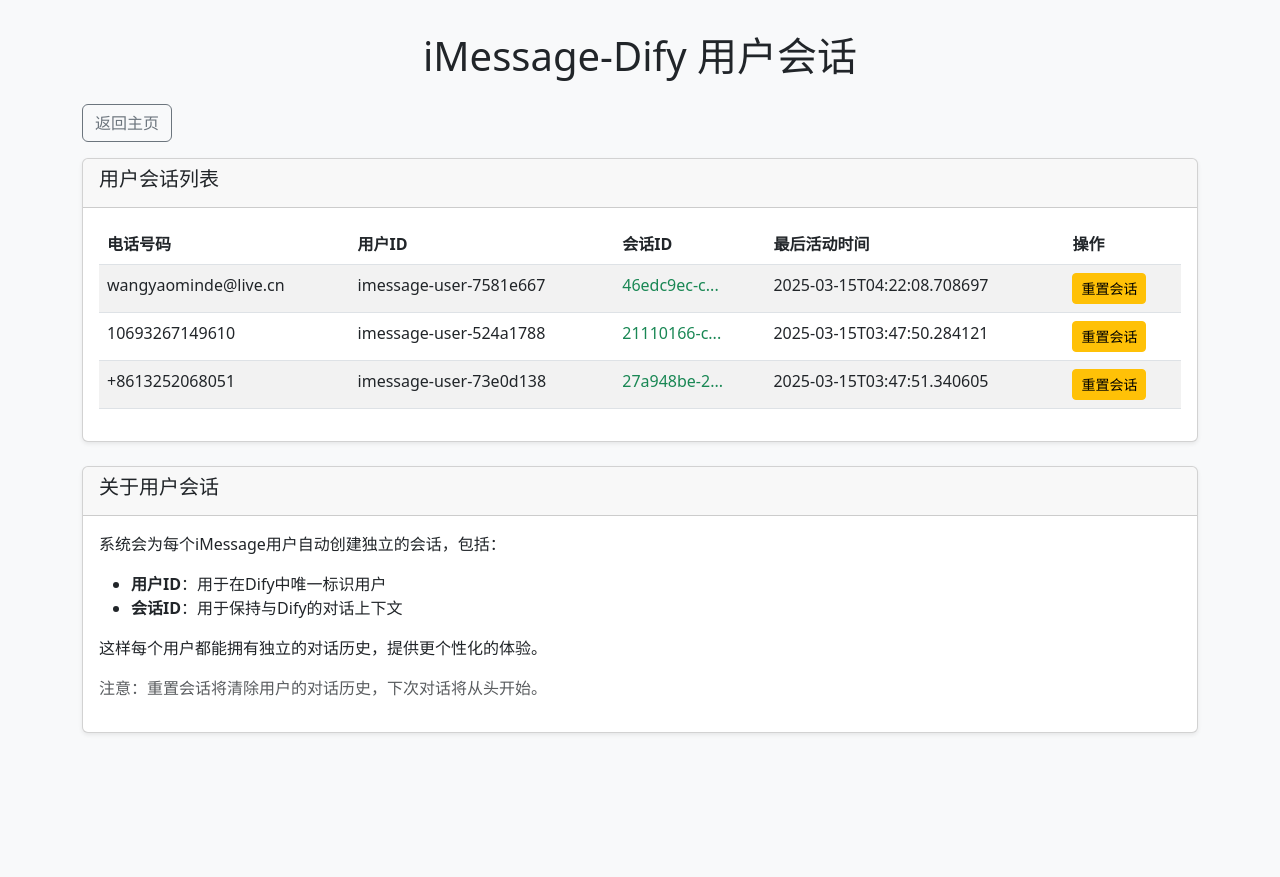
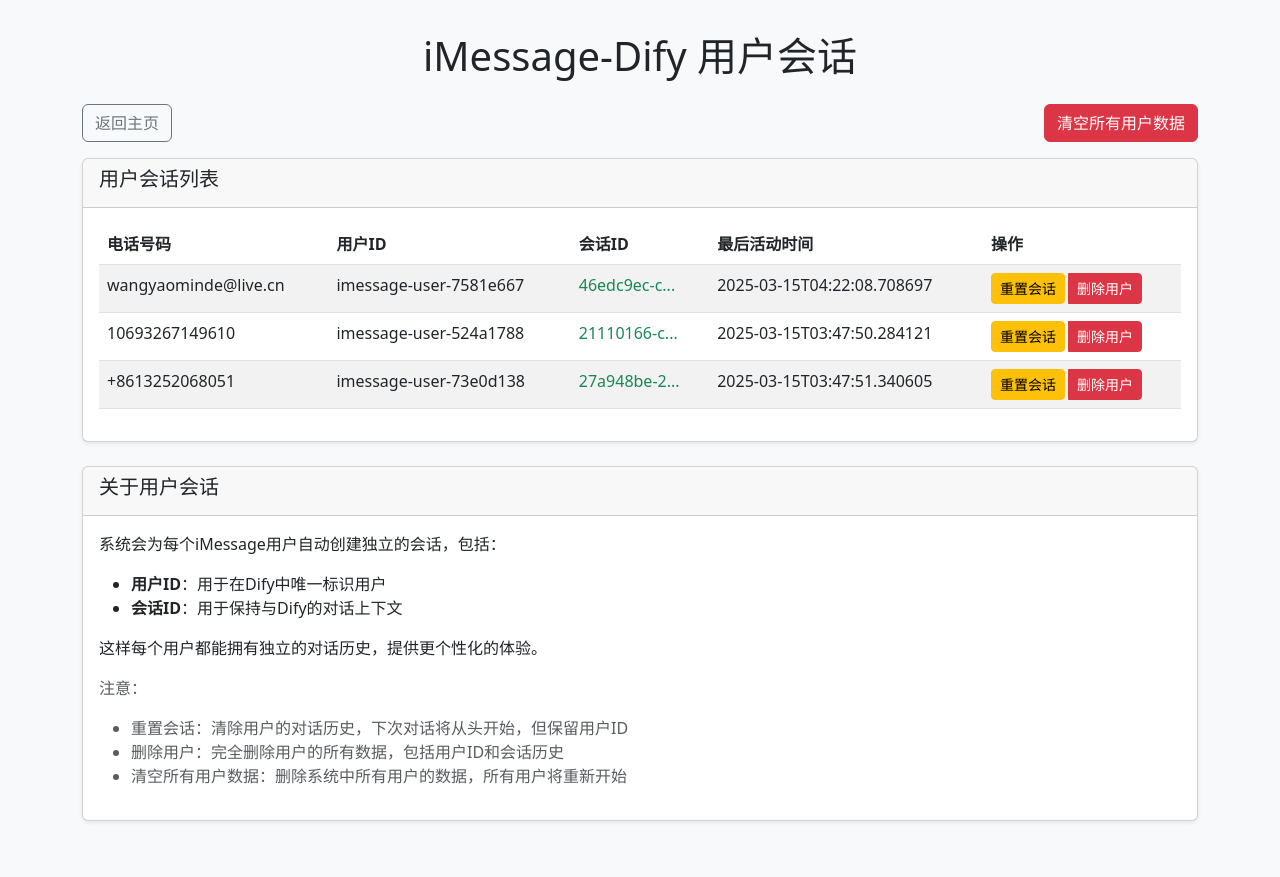
Before and after one commit to wangyaominde/iMessage_dify, a Flask app: page /user_sessions in a window 1280 px wide. Before the commit the page ends 734 px from the top, so only its background shows below. Run offline with Flask 3, Linux system fonts and the light colour scheme.

Commit message:
增加了用户消息清空管理

```diff
--- a/app.py
+++ b/app.py
@@ -129,6 +129,34 @@ class UserSessionManager:
             self.sessions[phone_number]['last_active'] = datetime.now().isoformat()
             self.save_sessions()
             add_log(f"更新用户 {phone_number} 的会话ID: {conversation_id}", 'info')
+
+    def clear_all_sessions(self):
+        """清空所有用户会话数据"""
+        old_count = len(self.sessions)
+        old_sessions = self.sessions.copy()  # 保存一份副本用于日志
+
+        # 记录详细日志
+        add_log(f"准备清空所有用户会话数据，当前共有 {old_count} 个会话", 'info')
+        for phone, session in old_sessions.items():
+            add_log(f"将删除用户 {phone} 的会话数据，用户ID: {session['user_id']}, 会话ID: {session.get('conversation_id', '无')}", 'info')
+
+        self.sessions = {}
+        self.save_sessions()
+        add_log(f"已清空所有用户会话数据，共 {old_count} 个会话", 'success')
+        return old_count
+
+    def delete_user_session(self, phone_number):
+        """完全删除指定用户的会话数据"""
+        if phone_number in self.sessions:
+            session = self.sessions[phone_number]
+            add_log(f"准备删除用户 {phone_number} 的会话数据，用户ID: {session['user_id']}, 会话ID: {session.get('conversation_id', '无')}", 'info')
+            del self.sessions[phone_number]
+            self.save_sessions()
+            add_log(f"已成功删除用户 {phone_number} 的会话数据", 'success')
+            return True
+        else:
+            add_log(f"尝试删除不存在的用户 {phone_number} 的会话数据", 'warning')
+            return False
 
     def _generate_user_id(self, phone_number):
         """生成唯一的用户ID"""
@@ -655,6 +683,25 @@ def reset_user_session(phone_number):
         add_log(f"已重置用户 {phone_number} 的会话ID", 'success')
     return redirect(url_for('user_sessions'))
 
+@app.route('/delete_user_session/<phone_number>', methods=['POST'])
+def delete_user_session(phone_number):
+    """删除指定用户的会话数据"""
+    add_log(f"收到删除用户 {phone_number} 会话数据的请求", 'info')
+    success = user_session_manager.delete_user_session(phone_number)
+    if success:
+        add_log(f"已删除用户 {phone_number} 的会话数据", 'success')
+    else:
+        add_log(f"删除用户 {phone_number} 的会话数据失败，可能不存在", 'warning')
+    return redirect(url_for('user_sessions'))
+
+@app.route('/clear_all_sessions', methods=['POST'])
+def clear_all_sessions():
+    """清空所有用户会话数据"""
+    add_log(f"收到清空所有用户会话数据的请求", 'info')
+    count = user_session_manager.clear_all_sessions()
+    add_log(f"已清空所有用户会话数据，共 {count} 个会话", 'success')
+    return redirect(url_for('user_sessions'))
+
 @app.route('/test_connection', methods=['POST'])
 def test_connection():
     """测试Dify连接"""
--- a/templates/user_sessions.html
+++ b/templates/user_sessions.html
@@ -24,6 +24,11 @@
         <div class="row mb-3">
             <div class="col-12">
                 <a href="/" class="btn btn-outline-secondary">返回主页</a>
+                <form action="/clear_all_sessions" method="post" class="d-inline float-end">
+                    <button type="button" class="btn btn-danger" data-bs-toggle="modal" data-bs-target="#clearAllModal">
+                        清空所有用户数据
+                    </button>
+                </form>
             </div>
         </div>
 
@@ -58,9 +63,17 @@
                                 </td>
                                 <td>{{ session.last_active }}</td>
                                 <td>
-                                    <form action="/reset_user_session/{{ phone }}" method="post" class="d-inline">
-                                        <button type="submit" class="btn btn-sm btn-warning">重置会话</button>
-                                    </form>
+                                    <div class="btn-group" role="group">
+                                        <form action="/reset_user_session/{{ phone }}" method="post" class="d-inline">
+                                            <button type="submit" class="btn btn-sm btn-warning me-1">重置会话</button>
+                                        </form>
+                                        <button type="button" class="btn btn-sm btn-danger"
+                                                data-bs-toggle="modal"
+                                                data-bs-target="#deleteModal"
+                                                data-phone="{{ phone }}">
+                                            删除用户
+                                        </button>
+                                    </div>
                                 </td>
                             </tr>
                             {% endfor %}
@@ -86,11 +99,69 @@
                     <li><strong>会话ID</strong>：用于保持与Dify的对话上下文</li>
                 </ul>
                 <p>这样每个用户都能拥有独立的对话历史，提供更个性化的体验。</p>
-                <p class="text-muted">注意：重置会话将清除用户的对话历史，下次对话将从头开始。</p>
+                <p class="text-muted">注意：</p>
+                <ul class="text-muted">
+                    <li>重置会话：清除用户的对话历史，下次对话将从头开始，但保留用户ID</li>
+                    <li>删除用户：完全删除用户的所有数据，包括用户ID和会话历史</li>
+                    <li>清空所有用户数据：删除系统中所有用户的数据，所有用户将重新开始</li>
+                </ul>
+            </div>
+        </div>
+    </div>
+
+    <!-- 删除用户确认模态框 -->
+    <div class="modal fade" id="deleteModal" tabindex="-1" aria-labelledby="deleteModalLabel" aria-hidden="true">
+        <div class="modal-dialog">
+            <div class="modal-content">
+                <div class="modal-header">
+                    <h5 class="modal-title" id="deleteModalLabel">确认删除用户</h5>
+                    <button type="button" class="btn-close" data-bs-dismiss="modal" aria-label="Close"></button>
+                </div>
+                <div class="modal-body">
+                    确定要删除此用户的所有数据吗？此操作不可恢复。
+                </div>
+                <div class="modal-footer">
+                    <button type="button" class="btn btn-secondary" data-bs-dismiss="modal">取消</button>
+                    <form id="deleteUserForm" action="/delete_user_session/" method="post">
+                        <button type="submit" class="btn btn-danger">确认删除</button>
+                    </form>
+                </div>
+            </div>
+        </div>
+    </div>
+
+    <!-- 清空所有用户数据确认模态框 -->
+    <div class="modal fade" id="clearAllModal" tabindex="-1" aria-labelledby="clearAllModalLabel" aria-hidden="true">
+        <div class="modal-dialog">
+            <div class="modal-content">
+                <div class="modal-header">
+                    <h5 class="modal-title" id="clearAllModalLabel">确认清空所有用户数据</h5>
+                    <button type="button" class="btn-close" data-bs-dismiss="modal" aria-label="Close"></button>
+                </div>
+                <div class="modal-body">
+                    <div class="alert alert-danger">
+                        <strong>警告！</strong> 此操作将清空系统中所有用户的数据，包括用户ID和会话历史。所有用户将需要重新开始对话。此操作不可恢复！
+                    </div>
+                </div>
+                <div class="modal-footer">
+                    <button type="button" class="btn btn-secondary" data-bs-dismiss="modal">取消</button>
+                    <form action="/clear_all_sessions" method="post">
+                        <button type="submit" class="btn btn-danger">确认清空所有数据</button>
+                    </form>
+                </div>
             </div>
         </div>
     </div>
 
     <script src="https://cdn.jsdelivr.net/npm/bootstrap@5.3.0/dist/js/bootstrap.bundle.min.js"></script>
+    <script>
+        // 处理删除用户模态框
+        document.getElementById('deleteModal').addEventListener('show.bs.modal', function (event) {
+            const button = event.relatedTarget;
+            const phone = button.getAttribute('data-phone');
+            const form = document.getElementById('deleteUserForm');
+            form.action = '/delete_user_session/' + phone;
+        });
+    </script>
 </body>
 </html>
```
Also changed, not shown: 1 other file.
